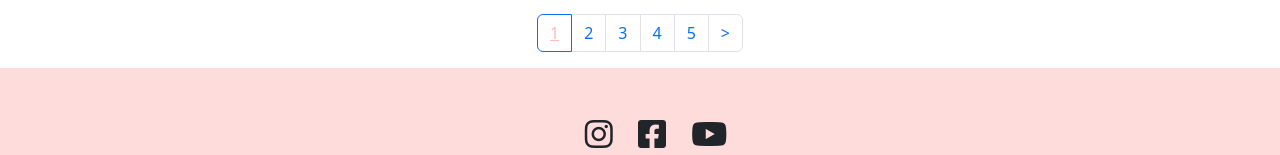
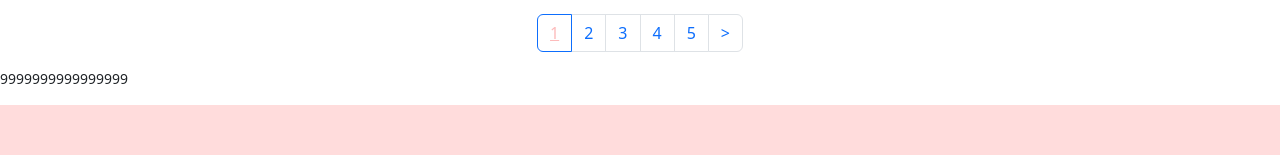
Before and after one commit to andys920605/vue_shop, a Vue app: page / in a window 1280 px wide. Shown: the part 1341-1496 px from the top of the page. Built offline with nearby package versions, Linux system fonts and the light colour scheme.

Commit message:
add彈跳視窗

```diff
--- /dev/null
+++ b/src/components/Pop_ups_cart.vue
@@ -0,0 +1,10 @@
+<template>
+  <p>9999999999999999</p>
+</template>
+<script setup>
+
+
+</script>
+<style scoped>
+
+</style>
--- a/src/router/index.js
+++ b/src/router/index.js
@@ -1,6 +1,7 @@
 import { createRouter, createWebHistory } from 'vue-router'
 import Shop from '../views/shop.vue'
 import Home from '../views/home.vue'
+import Pop from '../views/pop.vue'
 
 const routes = [
   {
@@ -13,6 +14,11 @@ const routes = [
     name: 'Home',
     component: Home
   },
+  {
+    path: '/pop',  //網址路由名
+    name: 'PopUps',
+    component: Pop
+  },
 ]
 
 const router = createRouter({
--- /dev/null
+++ b/src/views/pop.vue
@@ -0,0 +1,9 @@
+<script setup>
+import Pop_ups from '../components/Pop_ups_cart.vue'
+</script>
+
+<template>
+
+  <Pop_ups/>
+
+</template>
--- a/src/views/shop.vue
+++ b/src/views/shop.vue
@@ -2,10 +2,12 @@
 import Header from '../components/header.vue'
 import Shop from '../components/shop.vue'
 import Footer from '../components/footer.vue'
+import Pop_ups from '../components/Pop_ups_cart.vue'
 </script>
 
 <template>
   <Header/>
   <Shop/>
+  <Pop_ups/>
   <Footer/>
 </template>
```
